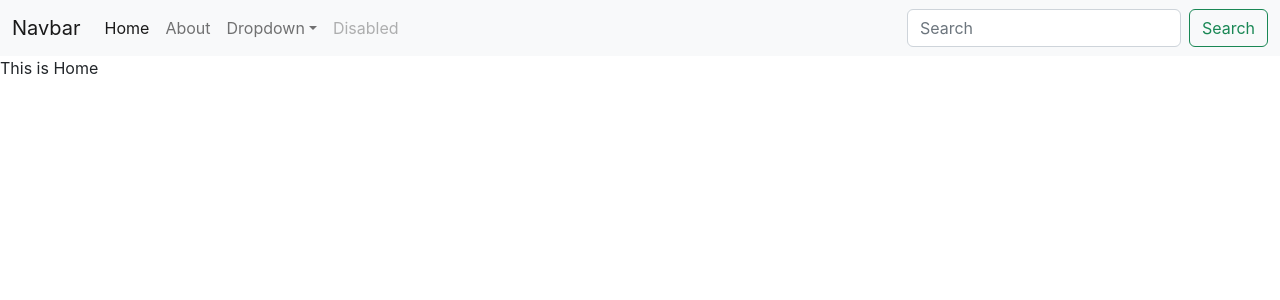
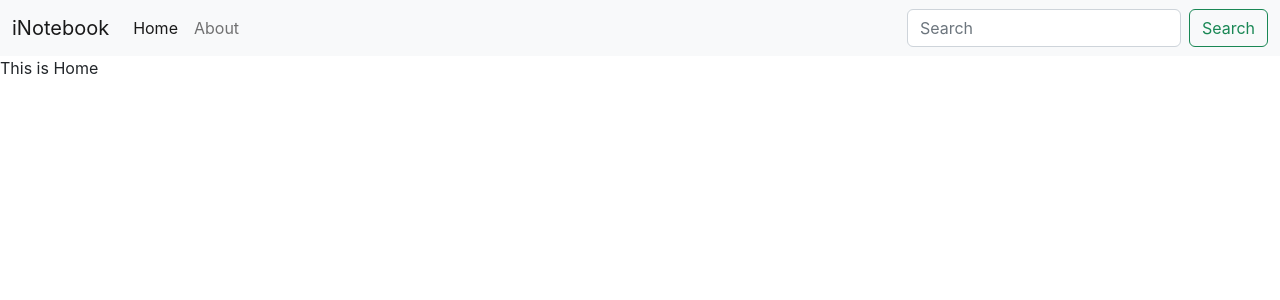
Before and after one commit to RohanKumar01/inotebook, a React (Create React App) app: page / in a window 1280 px wide. Shown: the top 300 px of the page. Built offline with nearby package versions, Linux system fonts and the light colour scheme.

Commit message:
minor fixes

```diff
--- a/src/App.js
+++ b/src/App.js
@@ -1,5 +1,5 @@
 import './App.css';
-// import React from "react";
+import React from "react";
 import {
   BrowserRouter as Router,
   Switch,
--- a/src/components/Home.js
+++ b/src/components/Home.js
@@ -1,10 +1,4 @@
 import React from 'react'
-import {
-    BrowserRouter as Router,
-    Switch,
-    Route,
-    Link
-  } from "react-router-dom";
 
 export const Home = () => {
   return (
--- a/src/components/Navbar.js
+++ b/src/components/Navbar.js
@@ -6,7 +6,7 @@ const Navbar = () => {
         <nav className="navbar navbar-expand-lg bg-light">
           <div className="container-fluid">
             <Link className="navbar-brand" to="/">
-              Navbar
+              iNotebook
             </Link>
             <button
               className="navbar-toggler"
@@ -34,17 +34,17 @@ const Navbar = () => {
                     About
                   </Link>
                 </li>
-                <li className="nav-item dropdown">
-                  <Link
+                {/* <li className="nav-item dropdown"> */}
+                   {/* <Link
                     className="nav-link dropdown-toggle"
                     to="/"
                     role="button"
                     data-bs-toggle="dropdown"
                     aria-expanded="false"
-                  >
+                   >
                     Dropdown
-                  </Link>
-                  <ul className="dropdown-menu">
+                   </Link> */}
+                   {/* <ul className="dropdown-menu">
                     <li>
                       <Link className="dropdown-item" to="/">
                         Action
@@ -62,12 +62,9 @@ const Navbar = () => {
                       <Link className="dropdown-item" to="/">
                         Something else here
                       </Link>
-                    </li>
-                  </ul>
-                </li>
-                <li className="nav-item">
-                  <a className="nav-link disabled">Disabled</a>
-                </li>
+                    </li> */}
+                  {/* </ul> */}
+                {/* </li> */}
               </ul>
               <form className="d-flex" role="search">
                 <input
```
